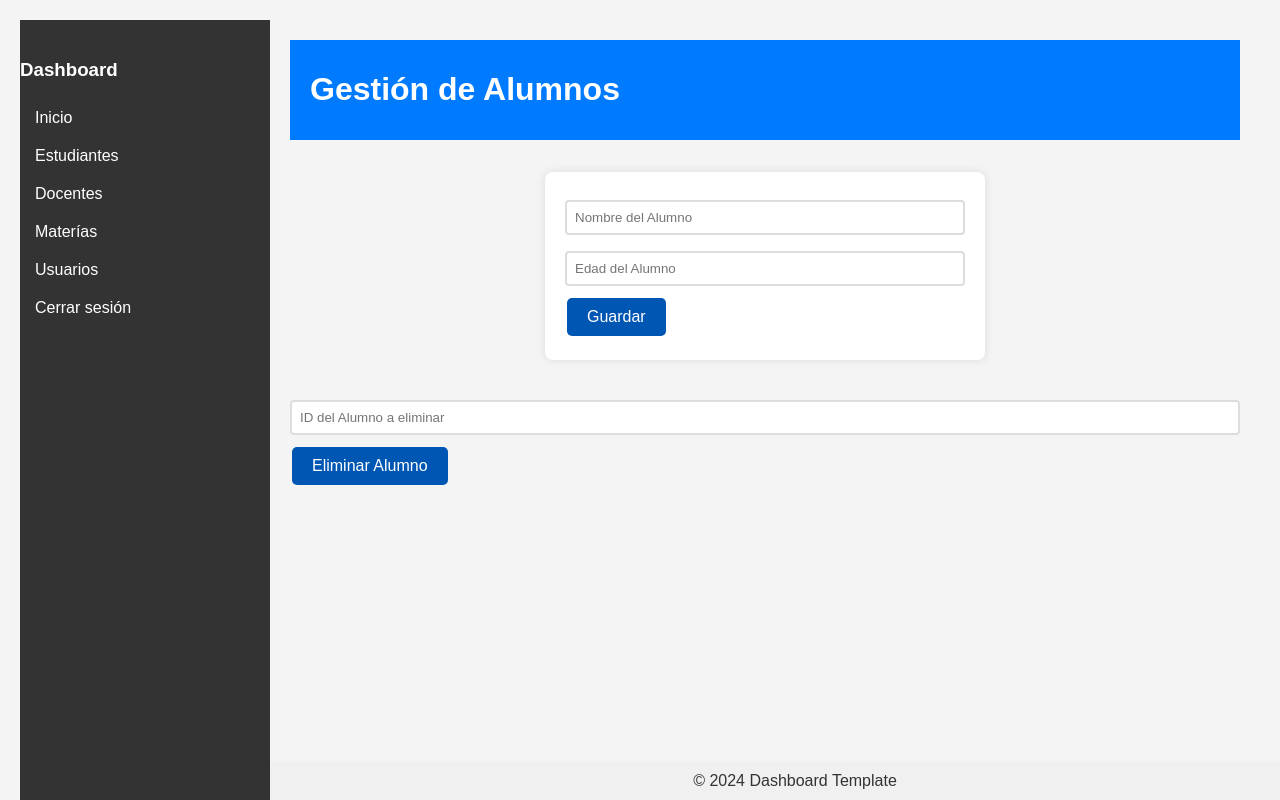
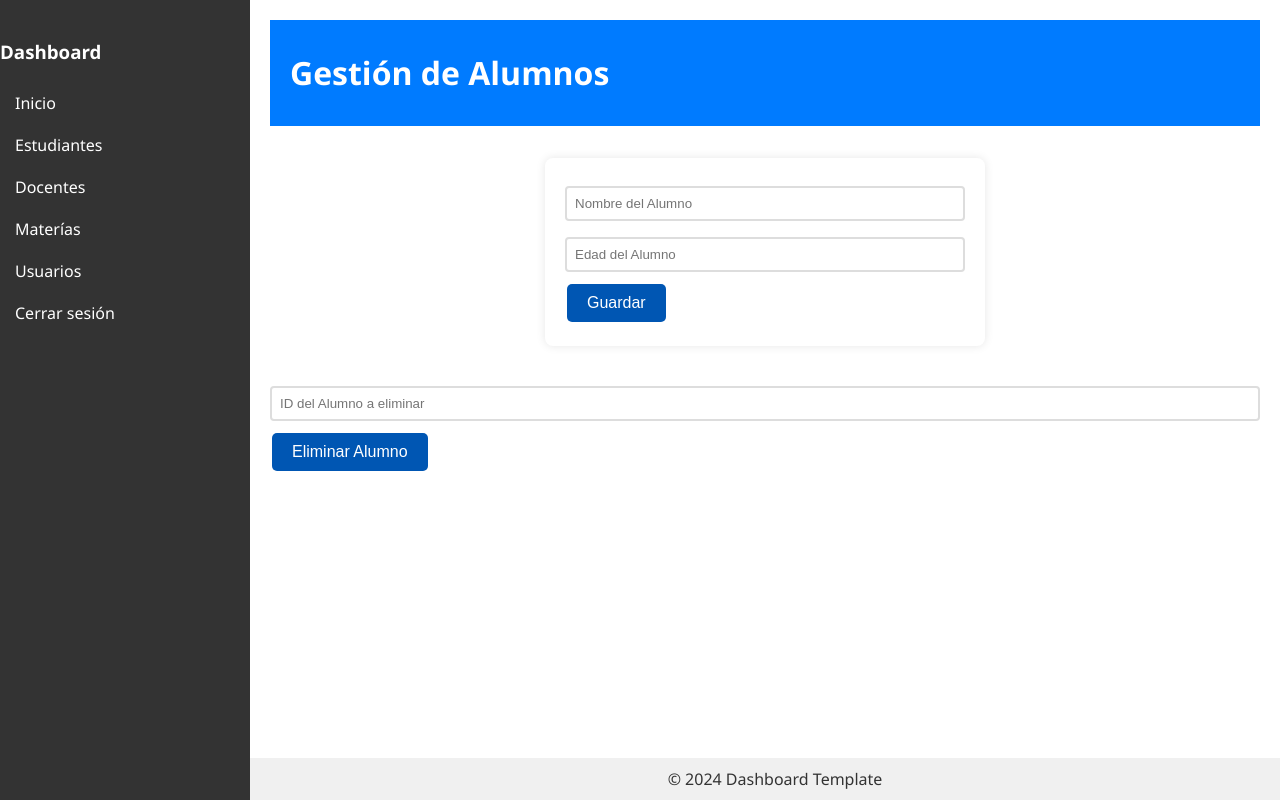
Before and after one commit to montessoriSaaS/proyectosaas, a plain HTML site: page public/dashboard-alumnos.html in a window 1280 px wide. Drawn offline with Linux system fonts and the light colour scheme; no server answers.

Commit message:
update 3

```diff
--- /dev/null
+++ b/firestore.indexes.json
@@ -0,0 +1,4 @@
+{
+  "indexes": [],
+  "fieldOverrides": []
+}
--- a/public/alumnos.css
+++ /dev/null
@@ -1,60 +0,0 @@
-body {
-    font-family: Arial, sans-serif;
-    background-color: #f4f4f4;
-    margin: 0;
-    padding: 20px;
-    color: #333;
-}
-
-form {
-    background: #ffffff;
-    padding: 20px;
-    border-radius: 8px;
-    box-shadow: 0 0 10px rgba(0,0,0,0.1);
-    max-width: 400px;
-    margin: 2rem auto;
-}
-
-input[type="text"],
-input[type="number"],
-input[type="email"],
-input[type="password"] {
-    width: 100%;
-    padding: 8px;
-    margin: 8px 0;
-    box-sizing: border-box;
-    border: 2px solid #ddd;
-    border-radius: 4px;
-}
-
-input[type="text"]:focus,
-input[type="number"]:focus {
-    border-color: #0056b3;
-    outline: none;
-}
-
-button {
-    background-color: #0056b3;
-    color: white;
-    border: none;
-    padding: 10px 20px;
-    text-align: center;
-    text-decoration: none;
-    display: inline-block;
-    font-size: 16px;
-    margin: 4px 2px;
-    cursor: pointer;
-    border-radius: 5px;
-}
-
-button:hover {
-    background-color: #004494;
-}
-
-button:active {
-    background-color: #003073;
-}
-
-button:focus {
-    outline: none;
-}
--- a/public/dashboard-alumnos.css
+++ b/public/dashboard-alumnos.css
@@ -1,17 +1,49 @@
-/* Estilos Generales */
+/* Contenido de dashboard.css */
 body {
-  font-family: Arial, sans-serif; /* Preferencia de Arial sobre Segoe UI para consistencia */
-  background-color: #f4f4f4;
   margin: 0;
+  font-family: "Segoe UI", Tahoma, Geneva, Verdana, sans-serif;
+}
+.sidebar {
+  background-color: #333;
+  color: white;
+  width: 250px;
+  height: 100vh;
+  position: fixed;
+  padding: 20px 0;
+  overflow-y: auto;
+}
+.sidebar a {
+  color: white;
+  padding: 10px 15px;
+  display: block;
+  text-decoration: none;
+  transition: background 0.3s, padding-left 0.3s;
+}
+.sidebar a:hover {
+  background-color: #555;
+  padding-left: 25px;
+}
+.content {
+  margin-left: 250px;
   padding: 20px;
+  overflow: hidden;
+}
+.header {
+  background-color: #007bff;
+  color: white;
+  padding: 10px 20px;
+  margin-bottom: 20px;
+}
+.footer {
+  background-color: #f0f0f0;
   color: #333;
+  text-align: center;
+  padding: 10px;
+  position: fixed;
+  bottom: 0;
+  width: calc(100% - 250px);
+  margin-left: 250px;
 }
-
-.main-container {
-  padding: 20px;
-}
-
-/* Formularios y Botones */
 form {
   background: #ffffff;
   padding: 20px;
@@ -20,7 +52,6 @@ form {
   max-width: 400px;
   margin: 2rem auto;
 }
-
 input[type="text"],
 input[type="number"],
 input[type="email"],
@@ -32,13 +63,11 @@ input[type="password"] {
   border: 2px solid #ddd;
   border-radius: 4px;
 }
-
 input[type="text"]:focus,
 input[type="number"]:focus {
   border-color: #0056b3;
   outline: none;
 }
-
 button {
   background-color: #0056b3;
   color: white;
@@ -52,71 +81,15 @@ button {
   cursor: pointer;
   border-radius: 5px;
 }
-
 button:hover {
   background-color: #004494;
 }
-
 button:active {
   background-color: #003073;
 }
-
 button:focus {
   outline: none;
 }
-
-/* Sidebar */
-.sidebar {
-  background-color: #333;
-  color: white;
-  width: 250px;
-  height: 100vh;
-  position: fixed;
-  padding: 20px 0;
-  overflow-y: auto;
-  margin: 0;
-}
-
-.sidebar a {
-  color: white;
-  padding: 10px 15px;
-  display: block;
-  text-decoration: none;
-  transition: background 0.3s, padding-left 0.3s;
-}
-
-.sidebar a:hover {
-  background-color: #555;
-  padding-left: 25px;
-}
-
-/* Contenido y Cabecera */
-.content {
-  margin-left: 250px;
-  padding: 20px;
-  overflow: hidden;
-}
-
-.header {
-  background-color: #007bff;
-  color: white;
-  padding: 10px 20px;
-  margin-bottom: 20px;
-}
-
-/* Footer */
-.footer {
-  background-color: #f0f0f0;
-  color: #333;
-  text-align: center;
-  padding: 10px;
-  position: fixed;
-  bottom: 0;
-  width: calc(100% - 250px);
-  margin-left: 250px;
-}
-
-/* Responsive Design */
 @media (max-width: 600px) {
   .sidebar {
     width: 100%;
--- a/public/dashboard-alumnos.html
+++ b/public/dashboard-alumnos.html
@@ -11,10 +11,10 @@
     <div class="sidebar">
       <h3>Dashboard</h3>
       <a href="dashboard.html">Inicio</a>
-      <a href="alumnos.html">Estudiantes</a>
-      <a href="#">Docentes</a>
+      <a href="dashboard-alumnos.html">Estudiantes</a>
+      <a href="dashboard-docentes.html">Docentes</a>
       <a href="#">Materías</a>
-      <a href="signInTenant.html">Usuarios</a>
+      <a href="dashboard-usuarios.html">Usuarios</a>
       <a href="index.html" onclick="logout()">Cerrar sesión</a>
     </div>
 
--- /dev/null
+++ b/public/dashboard-docentes.css
@@ -0,0 +1,109 @@
+/* Contenido de dashboard.css */
+body {
+    margin: 0;
+    font-family: "Segoe UI", Tahoma, Geneva, Verdana, sans-serif;
+  }
+  .sidebar {
+    background-color: #333;
+    color: white;
+    width: 250px;
+    height: 100vh;
+    position: fixed;
+    padding: 20px 0;
+    overflow-y: auto;
+  }
+  .sidebar a {
+    color: white;
+    padding: 10px 15px;
+    display: block;
+    text-decoration: none;
+    transition: background 0.3s, padding-left 0.3s;
+  }
+  .sidebar a:hover {
+    background-color: #555;
+    padding-left: 25px;
+  }
+  .content {
+    margin-left: 250px;
+    padding: 20px;
+    overflow: hidden;
+  }
+  .header {
+    background-color: #007bff;
+    color: white;
+    padding: 10px 20px;
+    margin-bottom: 20px;
+  }
+  .footer {
+    background-color: #f0f0f0;
+    color: #333;
+    text-align: center;
+    padding: 10px;
+    position: fixed;
+    bottom: 0;
+    width: calc(100% - 250px);
+    margin-left: 250px;
+  }
+  form {
+    background: #ffffff;
+    padding: 20px;
+    border-radius: 8px;
+    box-shadow: 0 0 10px rgba(0, 0, 0, 0.1);
+    max-width: 400px;
+    margin: 2rem auto;
+  }
+  input[type="text"],
+  input[type="number"],
+  input[type="email"],
+  input[type="password"] {
+    width: 100%;
+    padding: 8px;
+    margin: 8px 0;
+    box-sizing: border-box;
+    border: 2px solid #ddd;
+    border-radius: 4px;
+  }
+  input[type="text"]:focus,
+  input[type="number"]:focus {
+    border-color: #0056b3;
+    outline: none;
+  }
+  button {
+    background-color: #0056b3;
+    color: white;
+    border: none;
+    padding: 10px 20px;
+    text-align: center;
+    text-decoration: none;
+    display: inline-block;
+    font-size: 16px;
+    margin: 4px 2px;
+    cursor: pointer;
+    border-radius: 5px;
+  }
+  button:hover {
+    background-color: #004494;
+  }
+  button:active {
+    background-color: #003073;
+  }
+  button:focus {
+    outline: none;
+  }
+  @media (max-width: 600px) {
+    .sidebar {
+      width: 100%;
+      height: auto;
+      position: relative;
+    }
+    .sidebar a {
+      text-align: center;
+    }
+    .content {
+      margin-left: 0;
+    }
+    .footer {
+      width: 100%;
+      margin-left: 0;
+    }
+  }
--- /dev/null
+++ b/public/dashboard-ususarios.css
@@ -0,0 +1,109 @@
+/* Contenido de dashboard.css */
+body {
+    margin: 0;
+    font-family: "Segoe UI", Tahoma, Geneva, Verdana, sans-serif;
+  }
+  .sidebar {
+    background-color: #333;
+    color: white;
+    width: 250px;
+    height: 100vh;
+    position: fixed;
+    padding: 20px 0;
+    overflow-y: auto;
+  }
+  .sidebar a {
+    color: white;
+    padding: 10px 15px;
+    display: block;
+    text-decoration: none;
+    transition: background 0.3s, padding-left 0.3s;
+  }
+  .sidebar a:hover {
+    background-color: #555;
+    padding-left: 25px;
+  }
+  .content {
+    margin-left: 250px;
+    padding: 20px;
+    overflow: hidden;
+  }
+  .header {
+    background-color: #007bff;
+    color: white;
+    padding: 10px 20px;
+    margin-bottom: 20px;
+  }
+  .footer {
+    background-color: #f0f0f0;
+    color: #333;
+    text-align: center;
+    padding: 10px;
+    position: fixed;
+    bottom: 0;
+    width: calc(100% - 250px);
+    margin-left: 250px;
+  }
+  form {
+    background: #ffffff;
+    padding: 20px;
+    border-radius: 8px;
+    box-shadow: 0 0 10px rgba(0, 0, 0, 0.1);
+    max-width: 400px;
+    margin: 2rem auto;
+  }
+  input[type="text"],
+  input[type="number"],
+  input[type="email"],
+  input[type="password"] {
+    width: 100%;
+    padding: 8px;
+    margin: 8px 0;
+    box-sizing: border-box;
+    border: 2px solid #ddd;
+    border-radius: 4px;
+  }
+  input[type="text"]:focus,
+  input[type="number"]:focus {
+    border-color: #0056b3;
+    outline: none;
+  }
+  button {
+    background-color: #0056b3;
+    color: white;
+    border: none;
+    padding: 10px 20px;
+    text-align: center;
+    text-decoration: none;
+    display: inline-block;
+    font-size: 16px;
+    margin: 4px 2px;
+    cursor: pointer;
+    border-radius: 5px;
+  }
+  button:hover {
+    background-color: #004494;
+  }
+  button:active {
+    background-color: #003073;
+  }
+  button:focus {
+    outline: none;
+  }
+  @media (max-width: 600px) {
+    .sidebar {
+      width: 100%;
+      height: auto;
+      position: relative;
+    }
+    .sidebar a {
+      text-align: center;
+    }
+    .content {
+      margin-left: 0;
+    }
+    .footer {
+      width: 100%;
+      margin-left: 0;
+    }
+  }
```
Also changed, not shown: public/alumnos.html (deleted, +0 -39 lines), public/dashboard-docentes.html (+4 -7 lines), public/dashboard-usuarios.html (added, +49 -0 lines), public/dashboard.html (+2 -2 lines), public/tenants.html (deleted, +0 -26 lines), public/tenantsAuth.js (deleted, +0 -102 lines), firebase.json (added), 2 other files.
